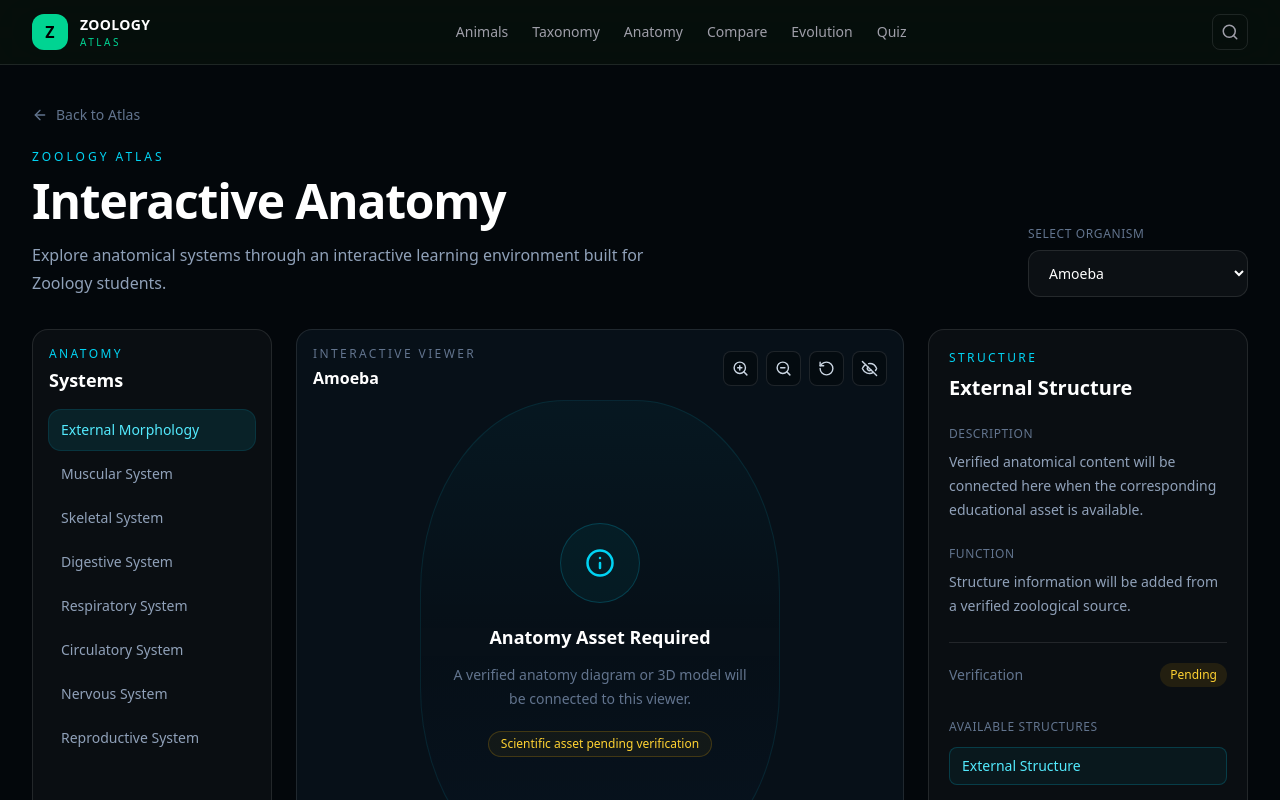
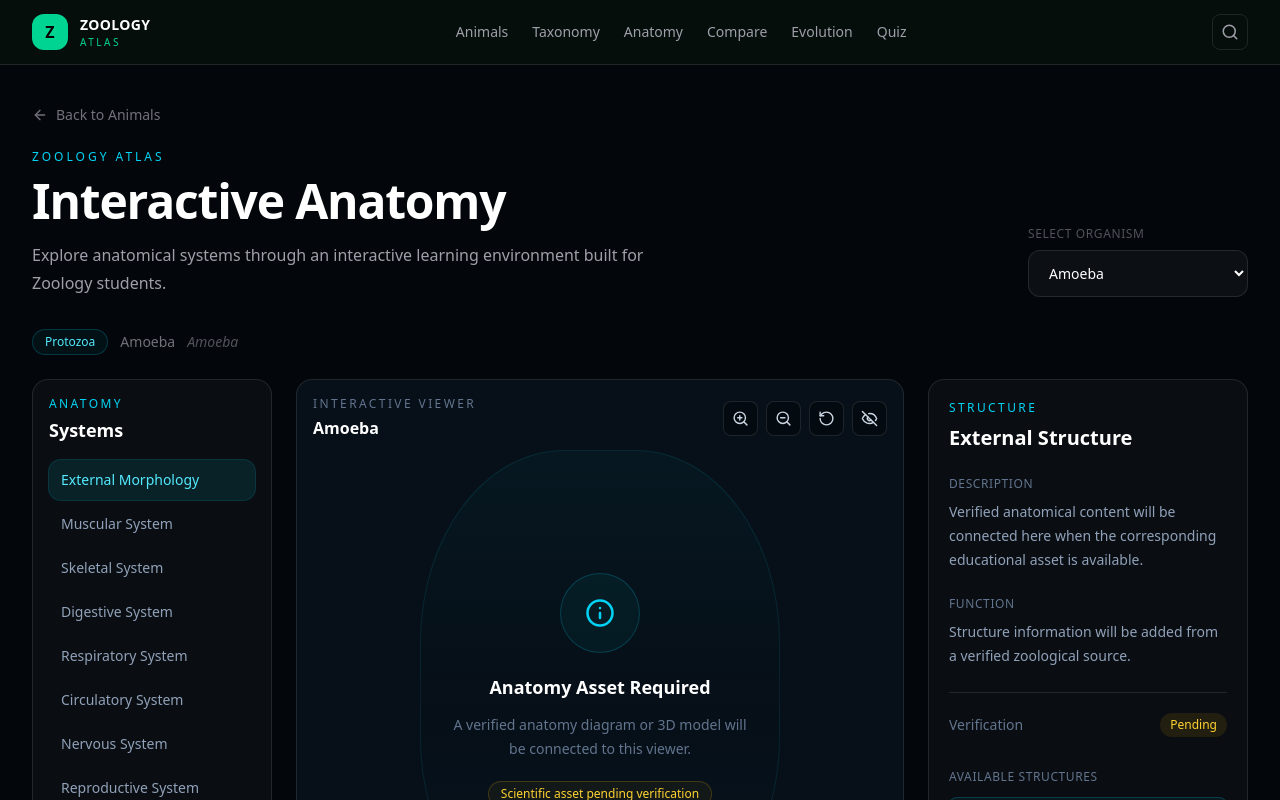
Before and after one commit to kamrulhasanbullet/zoology-atlas, a Next.js app: page /anatomy in a window 1280 px wide. Shown: the top 800 px of the page. Built offline with nearby package versions, Linux system fonts and the light colour scheme.

Commit message:
feat: enhance AnatomyPage with animal selection and dynamic updates - Integrated search parameters for animal selection, improved layout with current animal details, and refined styles for better user experience.

```diff
--- a/app/anatomy/page.tsx
+++ b/app/anatomy/page.tsx
@@ -1,6 +1,7 @@
 "use client";
 
-import { useState } from "react";
+import { useSearchParams } from "next/navigation";
+import { useEffect, useMemo, useState } from "react";
 import Link from "next/link";
 import { ArrowLeft } from "lucide-react";
 
@@ -8,11 +9,36 @@ import { animals } from "@/data/animals";
 import AnatomyViewer from "@/components/anatomy/AnatomyViewer";
 
 export default function AnatomyPage() {
-  const availableAnimals = animals.filter(
-    (animal) => animal.status === "available",
+  const searchParams = useSearchParams();
+
+  const animalSlug = searchParams.get("animal");
+
+  const availableAnimals = useMemo(
+    () => animals.filter((animal) => animal.status === "available"),
+    [],
   );
 
-  const [selectedAnimal, setSelectedAnimal] = useState(availableAnimals[0]);
+  const initialAnimal =
+    availableAnimals.find((animal) => animal.slug === animalSlug) ??
+    availableAnimals[0];
+
+  const [selectedAnimal, setSelectedAnimal] = useState(initialAnimal);
+
+  useEffect(() => {
+    const animal = availableAnimals.find((item) => item.slug === animalSlug);
+
+    if (animal) {
+      setSelectedAnimal(animal);
+    }
+  }, [animalSlug, availableAnimals]);
+
+  if (!selectedAnimal) {
+    return (
+      <main className="flex min-h-screen items-center justify-center bg-[#03070b] text-white">
+        <p className="text-zinc-500">No animal available.</p>
+      </main>
+    );
+  }
 
   return (
     <main className="min-h-screen bg-[#03070b] text-white">
@@ -20,24 +46,25 @@ export default function AnatomyPage() {
         {/* HEADER */}
         <div className="mb-8">
           <Link
-            href="/"
-            className="mb-6 inline-flex items-center gap-2 text-sm text-slate-500 transition hover:text-white"
+            href="/animals"
+            className="mb-6 inline-flex items-center gap-2 text-sm text-zinc-500 transition hover:text-white"
           >
             <ArrowLeft size={16} />
-            Back to Atlas
+            Back to Animals
           </Link>
 
           <div className="flex flex-col justify-between gap-6 lg:flex-row lg:items-end">
+            {/* TITLE */}
             <div>
               <p className="text-xs uppercase tracking-[0.25em] text-cyan-400">
                 Zoology Atlas
               </p>
 
-              <h1 className="mt-3 text-4xl font-bold tracking-tight sm:text-5xl">
+              <h1 className="mt-3 text-4xl font-bold tracking-tight text-white sm:text-5xl">
                 Interactive Anatomy
               </h1>
 
-              <p className="mt-4 max-w-2xl text-sm leading-7 text-slate-400 sm:text-base">
+              <p className="mt-4 max-w-2xl text-sm leading-7 text-zinc-400 sm:text-base">
                 Explore anatomical systems through an interactive learning
                 environment built for Zoology students.
               </p>
@@ -47,7 +74,7 @@ export default function AnatomyPage() {
             <div>
               <label
                 htmlFor="animal"
-                className="mb-2 block text-xs uppercase tracking-wider text-slate-500"
+                className="mb-2 block text-xs uppercase tracking-wider text-zinc-600"
               >
                 Select organism
               </label>
@@ -62,9 +89,15 @@ export default function AnatomyPage() {
 
                   if (animal) {
                     setSelectedAnimal(animal);
+
+                    window.history.replaceState(
+                      null,
+                      "",
+                      `/anatomy?animal=${animal.slug}`,
+                    );
                   }
                 }}
-                className="min-w-[220px] rounded-xl border border-white/10 bg-white/[0.04] px-4 py-3 text-sm text-white outline-none focus:border-cyan-400/40"
+                className="min-w-[220px] rounded-xl border border-white/10 bg-white/[0.04] px-4 py-3 text-sm text-white outline-none transition focus:border-cyan-400/40"
               >
                 {availableAnimals.map((animal) => (
                   <option
@@ -80,7 +113,22 @@ export default function AnatomyPage() {
           </div>
         </div>
 
-        {/* VIEWER */}
+        {/* CURRENT ANIMAL */}
+        <div className="mb-6 flex flex-wrap items-center gap-3">
+          <span className="rounded-full border border-cyan-400/20 bg-cyan-400/5 px-3 py-1 text-xs font-medium text-cyan-300">
+            {selectedAnimal.phylum}
+          </span>
+
+          <span className="text-sm text-zinc-500">
+            {selectedAnimal.commonName}
+          </span>
+
+          <span className="text-sm italic text-zinc-600">
+            {selectedAnimal.scientificName}
+          </span>
+        </div>
+
+        {/* ANATOMY VIEWER */}
         <AnatomyViewer animalName={selectedAnimal.commonName} />
       </div>
     </main>
```
